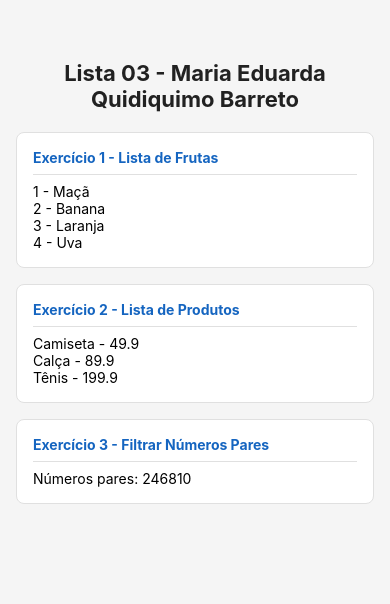
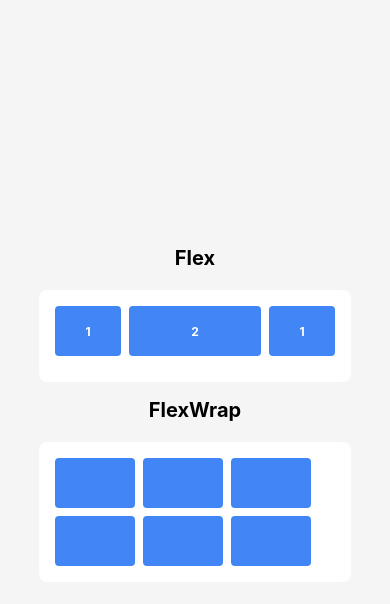
Before and after one commit to maria-quidiquimo/projeto-mobile, a React Native app in the folder first-app/: screen / in a window 390 px wide. Shown: the top 604 px of the page. Built offline with nearby package versions, Linux system fonts and the light colour scheme.

Commit message:
criação de exemplos de view

```diff
--- a/first-app/src/App.js
+++ b/first-app/src/App.js
@@ -4,10 +4,12 @@
 import Lista01 from './exercícios-jsx/lista-01';
 import Lista02 from './exercícios-jsx/lista-02';
 import Lista03 from './exercícios-jsx/lista-03';
+import ViewScaffold from './basic_components/view_example';
+import ViewScaffold2 from './basic_components/view_example02';
 
 export default function App() {
   return (
-    <Lista03 />
+    <ViewScaffold2 />
   );
 }
 
--- /dev/null
+++ b/first-app/src/basic_components/view_example.js
@@ -0,0 +1,71 @@
+import { View, Text, StyleSheet } from "react-native";
+
+export default function ViewScaffold() {
+  return (
+    <View style={styles.container}>
+      <Text style={styles.titulo}>Flex Direction</Text>
+      <View style={styles.exemplo}>
+        <View style={{flexDirection: "row", gap: 10}}>
+            <View style={styles.box} />
+            <View style={styles.box} />
+            <View style={styles.box} />
+            </View>
+        </View>
+        <Text style={styles.titulo}>Justify Content</Text>
+      <View style={styles.exemplo}>
+        <View style={{
+            flexDirection: "row",
+            height: 100,
+            width:300,
+            gap: 8,
+            justifyContent: "center",
+            alignItems:"center"
+        }}>
+            <View style={styles.box} />
+            <View style={styles.box} />
+            <View style={styles.box} />
+            </View>
+        </View>
+    </View>
+  );
+}
+
+const styles = StyleSheet.create({
+  container: {
+    flex: 1,
+    justifyContent: "center",
+    alignItems: "center",
+    backgroundColor: "#f5f5f5",
+  },
+  titulo: {
+    fontSize: 20,
+    fontWeight: "bold",
+    marginBottom: 20,
+  },
+  subtitulo: {
+    fontSize: 14,
+    fontWeight: "bold",
+    color: "#4285f4",
+    marginBottom: 8,
+  },
+  exemplo: {
+    width: "80%",
+    padding: 16,
+    marginBottom: 16,
+    backgroundColor: "#fff",
+    borderRadius: 8,
+  },
+  box: {
+    width: 50,
+    height: 50,
+    backgroundColor: "#4285f4",
+    borderRadius: 4,
+    justifyContent: "center",
+    alignItems: "center",
+  },
+  textBox: {
+    color: "#fff",
+    fontSize: 12,
+    fontWeight: "bold",
+  },
+});
--- /dev/null
+++ b/first-app/src/basic_components/view_example02.js
@@ -0,0 +1,73 @@
+import { View, Text, StyleSheet } from "react-native";
+
+export default function ViewScaffold2() {
+    return (
+        <View style={styles.container}>
+            <Text style={styles.titulo}>Flex</Text>
+            <View style={styles.exemplo}>
+                <View style={{ flexDirection: "row", height: 60, width: "100%", gap: 8 }}>
+                    <View style={[styles.box, { flex: 1 }]}>
+                        <Text style={[styles.textBox]}>1</Text>
+                    </View>
+                    <View style={[styles.box, { flex: 2  }]}>
+                        <Text style={[styles.textBox]}>2</Text>
+                    </View>
+                    <View style={[styles.box, { flex: 1 }]}>
+                        <Text style={[styles.textBox]}>1</Text>
+                    </View>
+                </View>
+            </View>
+            <Text style={styles.titulo}>FlexWrap</Text>
+            <View style={styles.exemplo}>
+                <View style={{flexDirection: "row", gap: 8, flexWrap: "wrap"}}>
+                    <View style={[styles.box, {width: 80}]}></View>
+                    <View style={[styles.box, {width: 80}]}></View>
+                    <View style={[styles.box, {width: 80}]}></View>
+                    <View style={[styles.box, {width: 80}]}></View>
+                    <View style={[styles.box, {width: 80}]}></View>
+                    <View style={[styles.box, {width: 80}]}></View>
+                </View>
+            </View>
+        </View>
+    );
+}
+
+const styles = StyleSheet.create({
+    container: {
+        flex: 1,
+        justifyContent: "center",
+        alignItems: "center",
+        backgroundColor: "#f5f5f5",
+    },
+    titulo: {
+        fontSize: 20,
+        fontWeight: "bold",
+        marginBottom: 20,
+    },
+    subtitulo: {
+        fontSize: 14,
+        fontWeight: "bold",
+        color: "#4285f4",
+        marginBottom: 8,
+    },
+    exemplo: {
+        width: "80%",
+        padding: 16,
+        marginBottom: 16,
+        backgroundColor: "#fff",
+        borderRadius: 8,
+    },
+    box: {
+        width: 50,
+        height: 50,
+        backgroundColor: "#4285f4",
+        borderRadius: 4,
+        justifyContent: "center",
+        alignItems: "center",
+    },
+    textBox: {
+        color: "#fff",
+        fontSize: 12,
+        fontWeight: "bold",
+    },
+});
```
